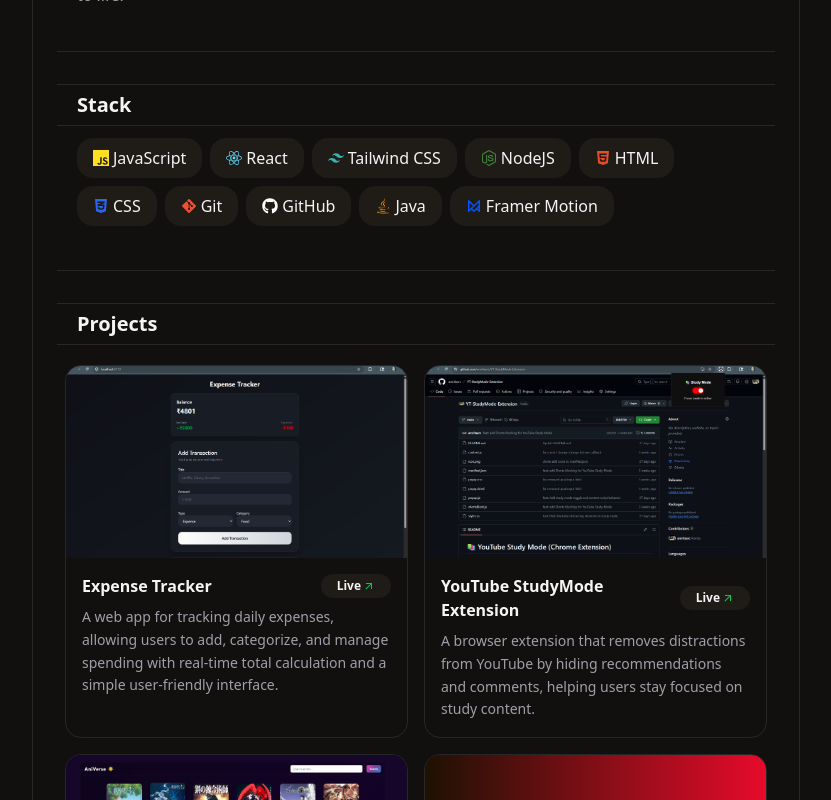
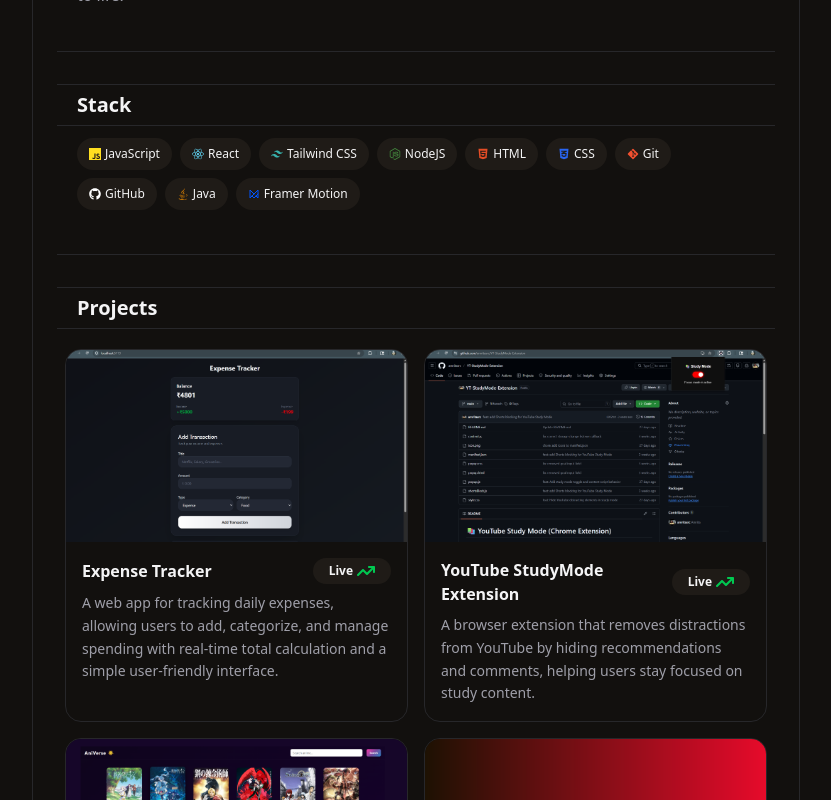
Before and after one commit to amritasrc/amrita-portfolio, a React (Vite) app: page / in a window 1280 px wide. Shown: the part 500-1300 px from the top of the page, without its empty margins (224-1055 px from the left). Built offline with nearby package versions, Linux system fonts and the light colour scheme.

Commit message:
style: updated UI

```diff
--- a/src/Comps/Contact.jsx
+++ b/src/Comps/Contact.jsx
@@ -14,7 +14,7 @@
             </h2>
 
             <div className='pb-4'>
-                <ContactCard Icon={BiLogoGmail} contact="Email" info="dev.amritasrc@gmail.com" />
+                <ContactCard Icon={BiLogoGmail} contact="Email" info=" dev.amritasrc@gmail.com" />
             </div>
 
             {/* <div className="grid grid-cols-1 sm:grid-cols-2">
--- a/src/Comps/ProjectCard.jsx
+++ b/src/Comps/ProjectCard.jsx
@@ -1,6 +1,6 @@
 import React from 'react'
 import { motion } from 'framer-motion';
-import { MdArrowOutward } from "react-icons/md";
+import { FaArrowTrendUp } from "react-icons/fa6";
 
 const ProjectCard = ({ imageSrc, projectName, link, projectDescrip, githubLink }) => {
     return (
@@ -35,9 +35,9 @@
                         href={link}
                         target="_blank"
                         rel="noopener noreferrer"
-                        className="px-4 py-1 text-xs bg-zinc-200 dark:bg-[#1f1b17] hover:bg-zinc-300 dark:hover:bg-zinc-800 rounded-2xl cursor-pointer transition-colors duration-200 ease-in-out flex items-center gap-0.5"
+                        className="px-4 py-1 text-xs bg-zinc-200 dark:bg-[#1f1b17] hover:bg-zinc-300 dark:hover:bg-zinc-800 rounded-2xl cursor-pointer transition-colors duration-200 ease-in-out flex items-center gap-1"
                     >
-                        Live <MdArrowOutward className='text-green-500' />
+                        Live <FaArrowTrendUp className='text-green-500 text-lg'/>
                     </a>
 
                 </h3>
--- a/src/Comps/Stack.jsx
+++ b/src/Comps/Stack.jsx
@@ -21,16 +21,16 @@
 
             <div className='px-5 my-3 flex flex-wrap gap-2'>
 
-                <Tech Icon={SiJavascript} name="JavaScript" color="text-yellow-300" />
-                <Tech Icon={FaReact} name="React" color="text-[#61DAFB]" />
-                <Tech Icon={SiTailwindcss} name="Tailwind CSS" color="text-[#38B2AC]" />
-                <Tech Icon={FaNodeJs} name="NodeJS" color="text-[#43853D]" />
-                <Tech Icon={FaHtml5} name="HTML" color="text-[#E44D26]" />
-                <Tech Icon={FaCss3Alt} name="CSS" color="text-[#2965f1]"/>
-                <Tech Icon={FaGitAlt} name="Git" color="text-[#F1502F]"/>
-                <Tech Icon={FaGithub} name="GitHub" color="text-[#000000] dark:text-[#ffffff]"/>
-                <Tech Icon={FaJava} name="Java" color="text-[#ED8B00]"/>
-                <Tech Icon={TbBrandFramerMotion} name="Framer Motion" color="text-[#0055FF]"/>
+                <Tech Icon={SiJavascript} name="JavaScript" color="dark:text-yellow-300" />
+                <Tech Icon={FaReact} name="React" color="dark:text-[#61DAFB]" />
+                <Tech Icon={SiTailwindcss} name="Tailwind CSS" color="dark:text-[#38B2AC]" />
+                <Tech Icon={FaNodeJs} name="NodeJS" color="dark:text-[#43853D]" />
+                <Tech Icon={FaHtml5} name="HTML" color="dark:text-[#E44D26]" />
+                <Tech Icon={FaCss3Alt} name="CSS" color="dark:text-[#2965f1]"/>
+                <Tech Icon={FaGitAlt} name="Git" color="dark:text-[#F1502F]"/>
+                <Tech Icon={FaGithub} name="GitHub" color="dark:text-[#000000] dark:text-[#ffffff]"/>
+                <Tech Icon={FaJava} name="Java" color="dark:text-[#ED8B00]"/>
+                <Tech Icon={TbBrandFramerMotion} name="Framer Motion" color="dark:text-[#0055FF]"/>
             </div>
 
         </section>
--- a/src/Comps/Tech.jsx
+++ b/src/Comps/Tech.jsx
@@ -2,8 +2,8 @@
 
 const Tech = ({Icon, name, color}) => {
     return (
-        <span className="inline-flex gap-1 items-center px-4 py-2 bg-zinc-200 dark:bg-[#1f1b17] hover:bg-zinc-300 dark:hover:bg-zinc-800 rounded-2xl cursor-pointer transition-colors duration-200 ease-in-out">
-            <Icon className={color} /> {name}
+        <span className="inline-flex gap-1 items-center text-xs px-3 py-2 text-zinc-900 dark:text-zinc-100 bg-zinc-200 dark:bg-[#1f1b17] normal-cursor rounded-2xl transition-colors duration-200 ease-in-out">
+            <Icon className={color}/> {name}
         </span>
     )
 }
```
